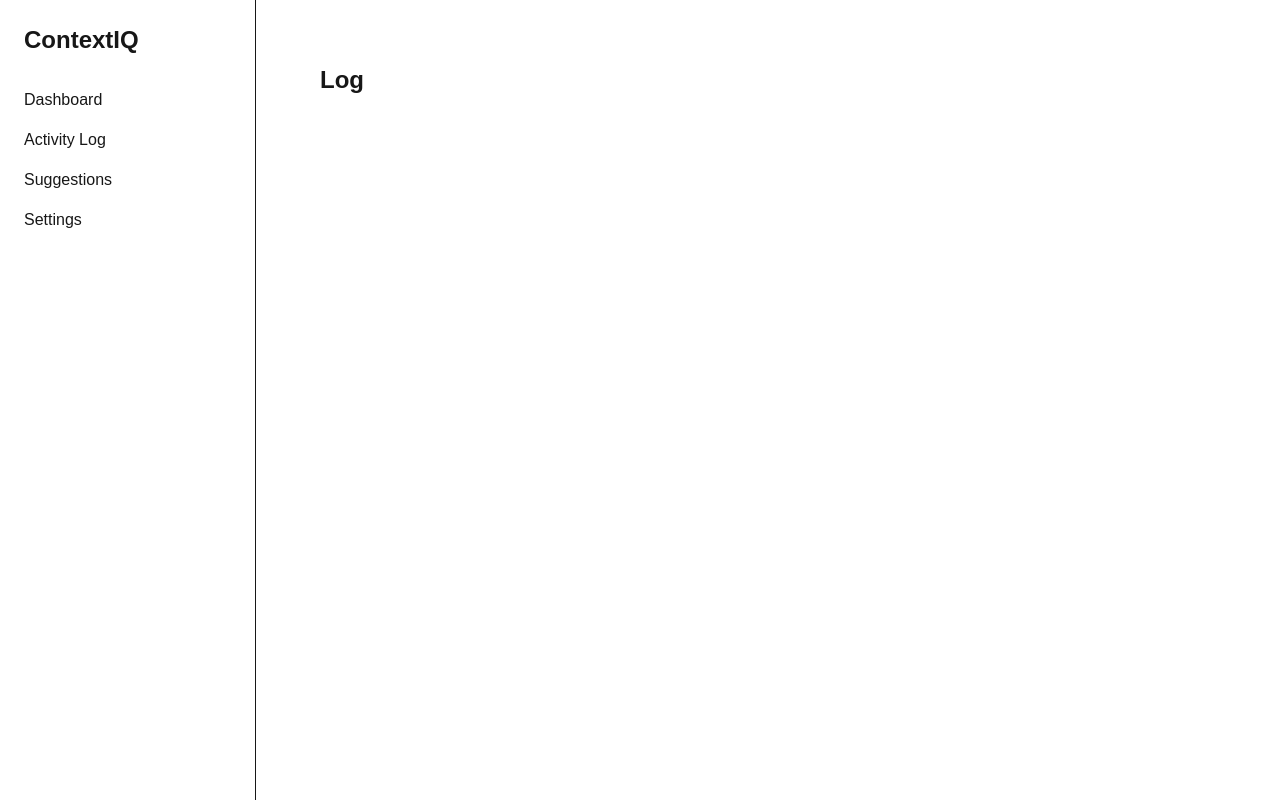
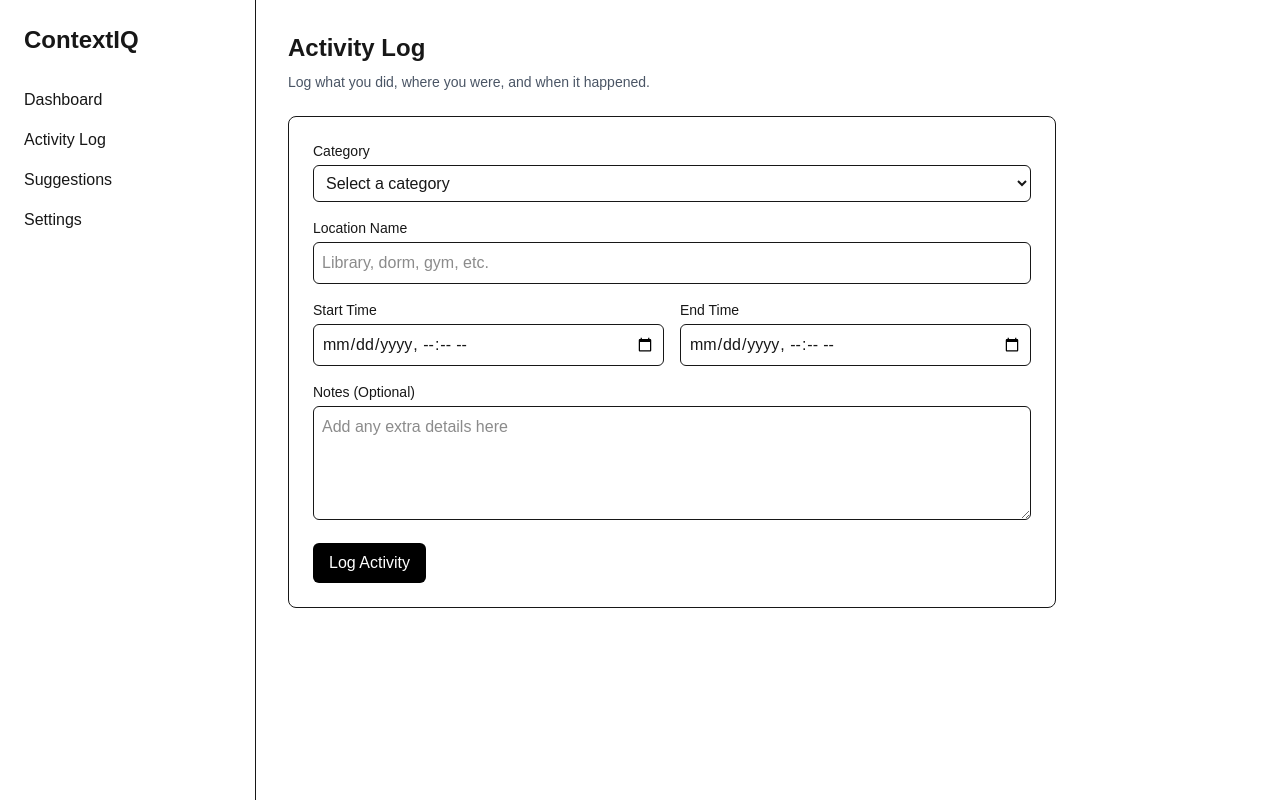
Before and after one commit to carsca/contextiq, a Next.js app: page /log in a window 1280 px wide. Built offline with nearby package versions, Linux system fonts and the light colour scheme; no server answers.

Commit message:
Update page.tsx
Added activity logger that connects to Supabase. One test value is added as well. Make sure you make a .env.local file to enter in the correct key and link for Supabase API

```diff
--- a/src/app/log/page.tsx
+++ b/src/app/log/page.tsx
@@ -1,3 +1,132 @@
+"use client";
+
+import { useState } from "react";
+import { supabase } from "@/lib/supabase";
+
 export default function LogPage() {
-    return <div className="p-8"><h1 className="text-2xl font-bold">Log</h1></div>
+  const [category, setCategory] = useState("");
+  const [location, setLocation] = useState("");
+  const [startTime, setStartTime] = useState("");
+  const [endTime, setEndTime] = useState("");
+  const [notes, setNotes] = useState("");
+  const [message, setMessage] = useState("");
+  const [isSubmitting, setIsSubmitting] = useState(false);
+
+  async function handleSubmit(e: React.FormEvent<HTMLFormElement>) {
+    e.preventDefault();
+    setMessage("");
+
+    if (!category || !location || !startTime || !endTime) {
+      setMessage("Please fill in all required fields.");
+      return;
+    }
+
+    setIsSubmitting(true);
+
+    const { error } = await supabase.from("activity_logs").insert([
+      {
+        category,
+        location,
+        start_time: startTime,
+        end_time: endTime,
+        notes: notes || null,
+      },
+    ]);
+
+    if (error) {
+      setMessage(`Error: ${error.message}`);
+    } else {
+      setMessage("Activity logged successfully.");
+      setCategory("");
+      setLocation("");
+      setStartTime("");
+      setEndTime("");
+      setNotes("");
+    }
+
+    setIsSubmitting(false);
   }
+
+  return (
+    <div className="max-w-3xl">
+      <h1 className="text-2xl font-bold mb-2">Activity Log</h1>
+      <p className="text-sm text-gray-600 mb-6">
+        Log what you did, where you were, and when it happened.
+      </p>
+
+      <form onSubmit={handleSubmit} className="space-y-4 bg-white p-6 rounded-lg border">
+        <div>
+          <label className="block text-sm font-medium mb-1">Category</label>
+          <select
+            value={category}
+            onChange={(e) => setCategory(e.target.value)}
+            className="w-full border rounded-md p-2"
+          >
+            <option value="">Select a category</option>
+            <option value="study">Study</option>
+            <option value="social">Social</option>
+            <option value="entertainment">Entertainment</option>
+            <option value="productivity">Productivity</option>
+            <option value="travel">Travel</option>
+          </select>
+        </div>
+
+        <div>
+          <label className="block text-sm font-medium mb-1">Location Name</label>
+          <input
+            type="text"
+            value={location}
+            onChange={(e) => setLocation(e.target.value)}
+            placeholder="Library, dorm, gym, etc."
+            className="w-full border rounded-md p-2"
+          />
+        </div>
+
+        <div className="grid grid-cols-1 md:grid-cols-2 gap-4">
+          <div>
+            <label className="block text-sm font-medium mb-1">Start Time</label>
+            <input
+              type="datetime-local"
+              value={startTime}
+              onChange={(e) => setStartTime(e.target.value)}
+              className="w-full border rounded-md p-2"
+            />
+          </div>
+
+          <div>
+            <label className="block text-sm font-medium mb-1">End Time</label>
+            <input
+              type="datetime-local"
+              value={endTime}
+              onChange={(e) => setEndTime(e.target.value)}
+              className="w-full border rounded-md p-2"
+            />
+          </div>
+        </div>
+
+        <div>
+          <label className="block text-sm font-medium mb-1">Notes (Optional)</label>
+          <textarea
+            value={notes}
+            onChange={(e) => setNotes(e.target.value)}
+            placeholder="Add any extra details here"
+            rows={4}
+            className="w-full border rounded-md p-2"
+          />
+        </div>
+
+        <button
+          type="submit"
+          disabled={isSubmitting}
+          className="bg-black text-white px-4 py-2 rounded-md disabled:opacity-50"
+        >
+          {isSubmitting ? "Submitting..." : "Log Activity"}
+        </button>
+
+        {message && (
+          <p className="text-sm mt-2">{message}</p>
+        )}
+      </form>
+    </div>
+  );
+}
```
